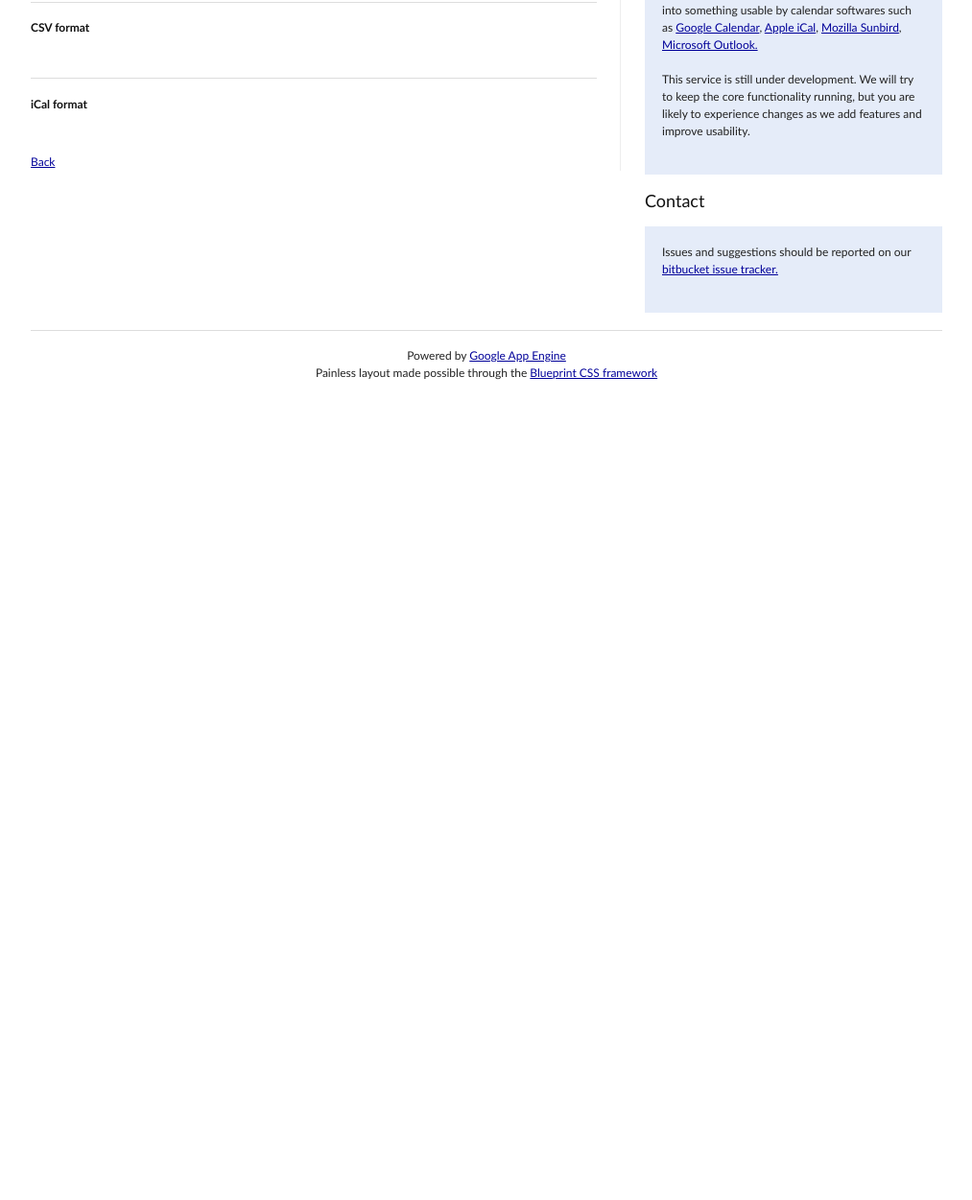
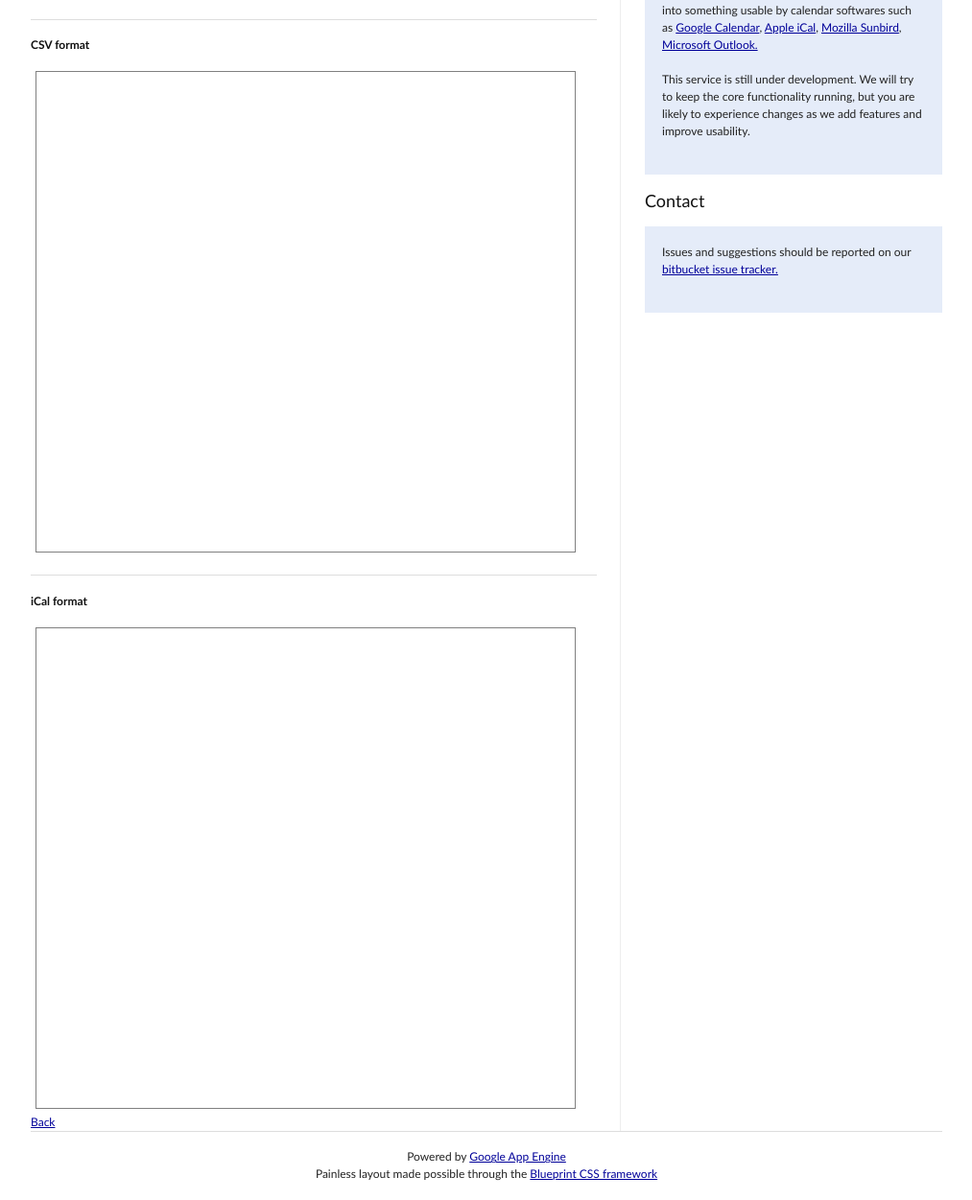
Before and after one commit to sevas/geholimportapp, a Python web app: template templates/calendar.html in a window 1280 px wide. Shown: the part 189-1440 px from the top of the page at 96% size, without its empty margins (133-1146 px from the left). Before the commit the page ends 585 px from the top, so only its background shows below. Run offline with Jinja, Linux system fonts and the light colour scheme; the template is opened without the code that fills it, so the values that code supplies are empty.

Commit message:
ics/csv generated content now in some kind of box

```diff
--- a/stylesheets/blueprint/screen.css
+++ b/stylesheets/blueprint/screen.css
@@ -268,3 +268,16 @@ hr.space {background:#fff;color:#fff;visibility:hidden;}
     color:black;
 
 }
+
+
+.filecontent {
+    border: 1px solid gray;
+    font-family: Courier, monospace;
+    height: 470px;
+    margin: 5px;
+    overflow: auto;
+    padding: 15px;
+    white-space: pre-line;
+    width: 90%;
+
+}
--- a/templates/calendar.html
+++ b/templates/calendar.html
@@ -6,8 +6,11 @@
     Title: {{title}} <br/>
     Lecturer(s): {{tutor}} <br/>
     Type:  {{type}} <br/>
+    <br/>
+
     <hr>
     <h5>CSV format</h5>
+    <div class="filecontent">
     <table border="1">
       <tr>
         <td>
@@ -17,10 +20,13 @@
        </td>
       </tr>
     </table>
+    </div>
 
+    <br/>
     <hr>
 
     <h5>iCal format</h5>
+    <div class="filecontent">
     <table border="1">
         <tr>
         <td>
@@ -31,6 +37,9 @@
     </td>
     </tr>
     </table>
+    </div>
+
+
 
     <a href="/">Back</a>
 {% endblock %}
```
